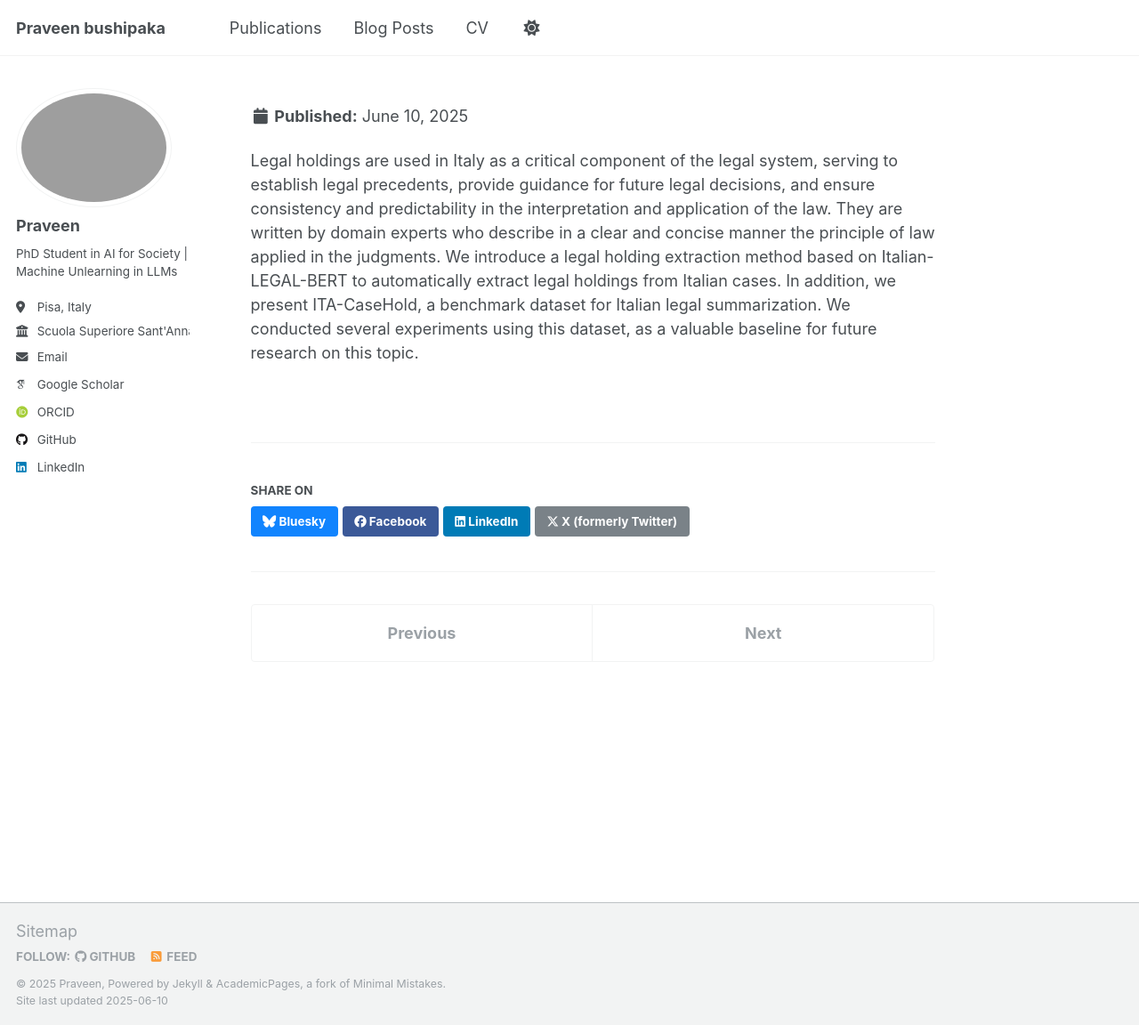
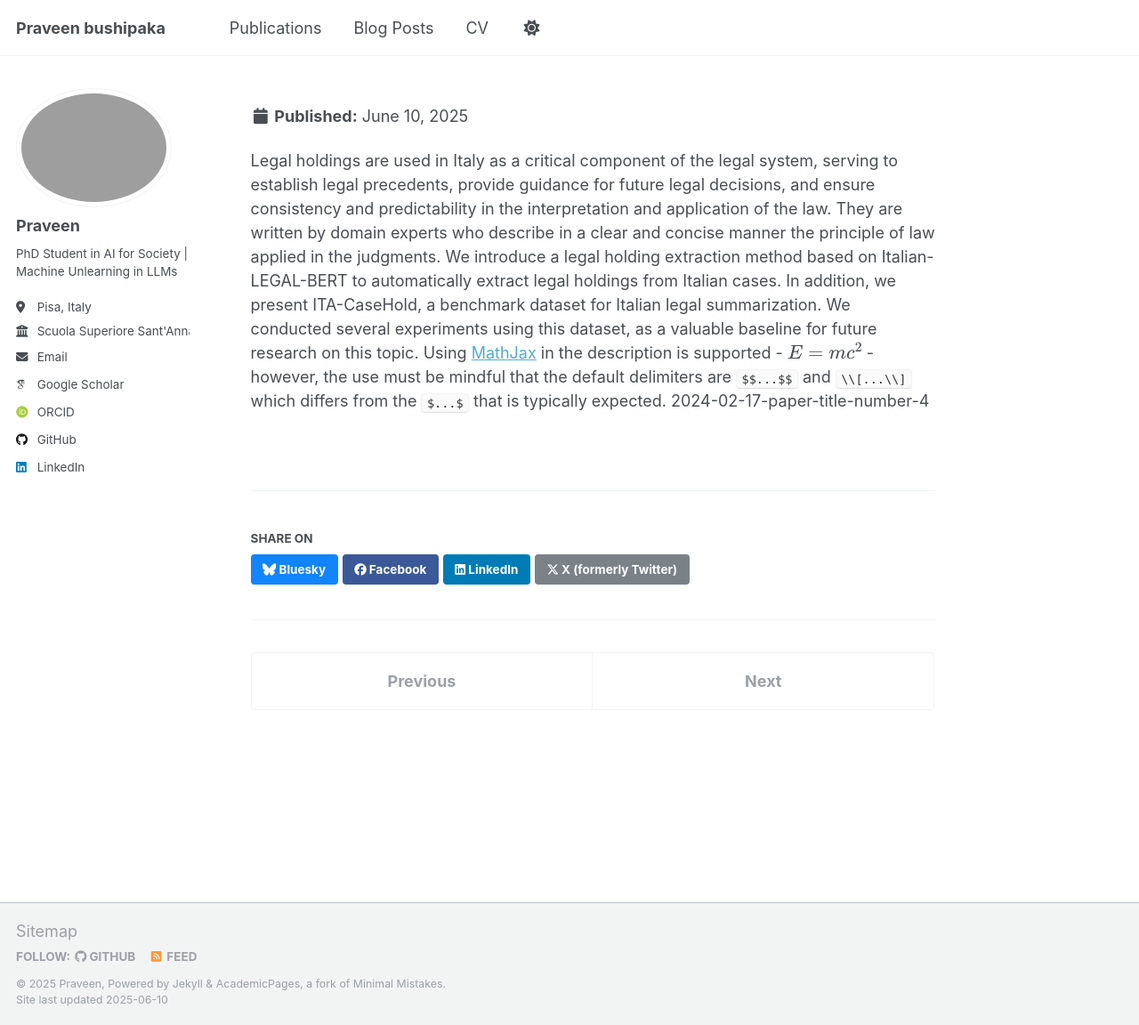
Before and after one commit to praveensonu/praveensonu.github.io, a Jekyll site: the page built from _publications/2025-06-08-paper-title-number-5.md, in a window 1280 px wide and 1152 px high. Shown: the whole window at 89% size. Built offline with Jekyll 4.4.1, drawn with Linux system fonts in a browser that asks for light colours; some web fonts are replaced.

Commit message:
Update 2025-06-08-paper-title-number-5.md

```diff
--- a/_publications/2025-06-08-paper-title-number-5.md
+++ b/_publications/2025-06-08-paper-title-number-5.md
@@ -2,7 +2,7 @@
 title: "Legal Holding Extraction from Italian Case Documents using Italian LEGAL BERT Text Summarization"
 collection: publications
 category: conferences
-permalink: /publication/Legal-Holding-Summarization
+permalink: /publication/2024-02-17-paper-title-number-4
 excerpt: 'In this paper we present a novel legal holding documents summarization technique with Italian-LEGAL-BERT. The paper was accepted to 19th Internation Conference on AI and Law (ICAIL '23). This paper is a part of giustizia agile project (an Italian nation wide project to fasten the Judicial system using AI)'
 date: 2023-09-07
 venue: 'ICAIL-23'
@@ -12,3 +12,4 @@
 
 Legal holdings are used in Italy as a critical component of the legal system, serving to establish legal precedents, provide guidance for future legal decisions, and ensure consistency and predictability in the interpretation and application of the law. They are written by domain experts who describe in a clear and concise manner the principle of law applied in the judgments.
 We introduce a legal holding extraction method based on Italian-LEGAL-BERT to automatically extract legal holdings from Italian cases. In addition, we present ITA-CaseHold, a benchmark dataset for Italian legal summarization. We conducted several experiments using this dataset, as a valuable baseline for future research on this topic.
+Using [MathJax](https://www.mathjax.org/) in the description is supported - $$E=mc^2$$ - however, the use must be mindful that the default delimiters are `$$...$$` and `\\[...\\]` which differs from the `$...$` that is typically expected. 2024-02-17-paper-title-number-4
```
